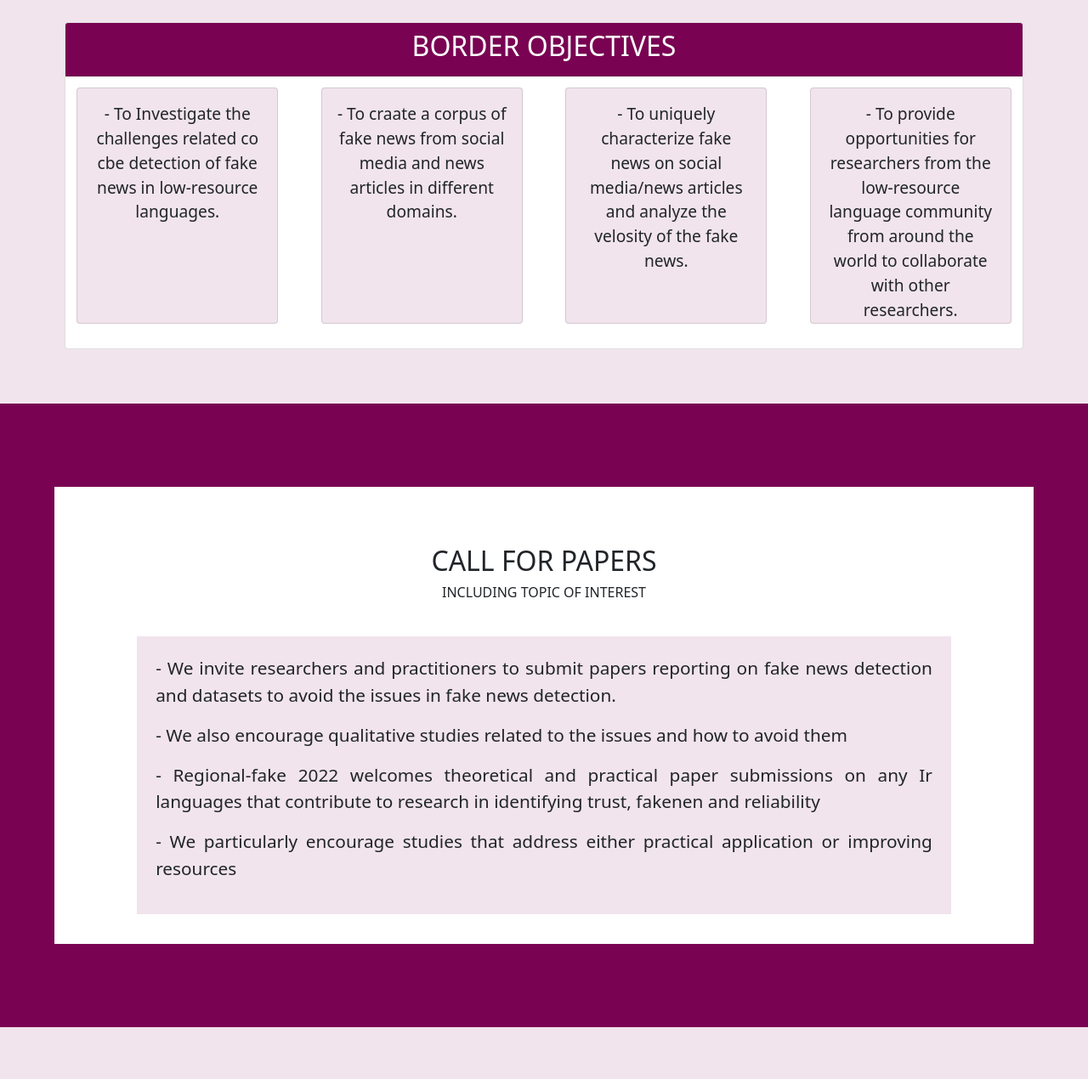
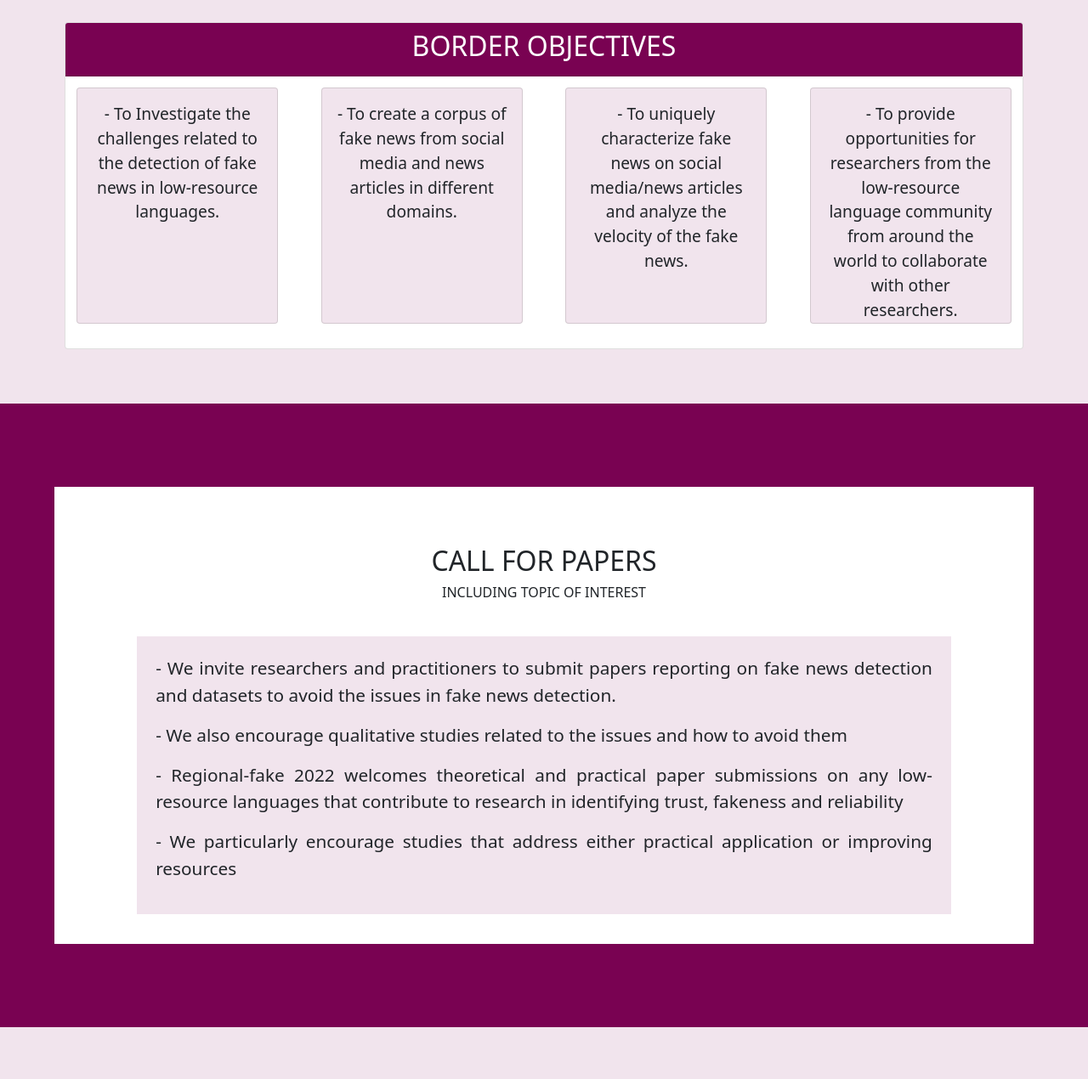
Before and after one commit to DEVA-P/Fake_News_Detection, a plain HTML site: page index.html in a window 1280 px wide. Shown: the part 1060-2330 px from the top of the page at 85% size. Drawn offline with nearby package versions, Linux system fonts and the light colour scheme.

Commit message:
Add files via upload

```diff
--- a/index.html
+++ b/index.html
@@ -86,7 +86,7 @@
     <section id="home" class="bg-dark text-white">
       <h1 class="main-heading">
         FIRST INTERNATIONAL CONFERENCE ON SPEECH AND LANGUAGE TECHNOLOGIES FOR
-        LOW-RESOURCE LANGUAGES SPELLL (2022 - 2023)
+        LOW-RESOURCE LANGUAGES-SPELLL (2022 - 2023)
       </h1>
       <h3 class="sub-heading m-4">
         WORKSHOP ON FAKE NEWS DETECTION IN LOW-RESOURCE LANGUAGES
@@ -119,7 +119,7 @@
               <div class="card">
                 <div class="card-body">
                   <p class="card-text">
-                    - To Investigate the challenges related co cbe detection of
+                    - To Investigate the challenges related to the detection of
                     fake news in low-resource languages.
                   </p>
                 </div>
@@ -129,7 +129,7 @@
               <div class="card">
                 <div class="card-body">
                   <p class="card-text">
-                    - To craate a corpus of fake news from social media and news
+                    - To create a corpus of fake news from social media and news
                     articles in different domains.
                   </p>
                 </div>
@@ -140,7 +140,7 @@
                 <div class="card-body">
                   <p class="card-text">
                     - To uniquely characterize fake news on social media/news
-                    articles and analyze the velosity of the fake news.
+                    articles and analyze the velocity of the fake news.
                   </p>
                 </div>
               </div>
@@ -179,8 +179,8 @@
           </p>
           <p>
             - Regional-fake 2022 welcomes theoretical and practical paper
-            submissions on any Ir languages that contribute to research in
-            identifying trust, fakenen and reliability
+            submissions on any low-resource languages that contribute to research in
+            identifying trust, fakeness and reliability
           </p>
           <p>
             - We particularly encourage studies that address either practical
@@ -190,7 +190,7 @@
       </div>
     </section>
     <section id="dates">
-      <div class="container">
+      <div c  ass="container">
         <h1>IMPORTANT DATES</h1>
         <div id="content">
           <ul class="timeline">
```
